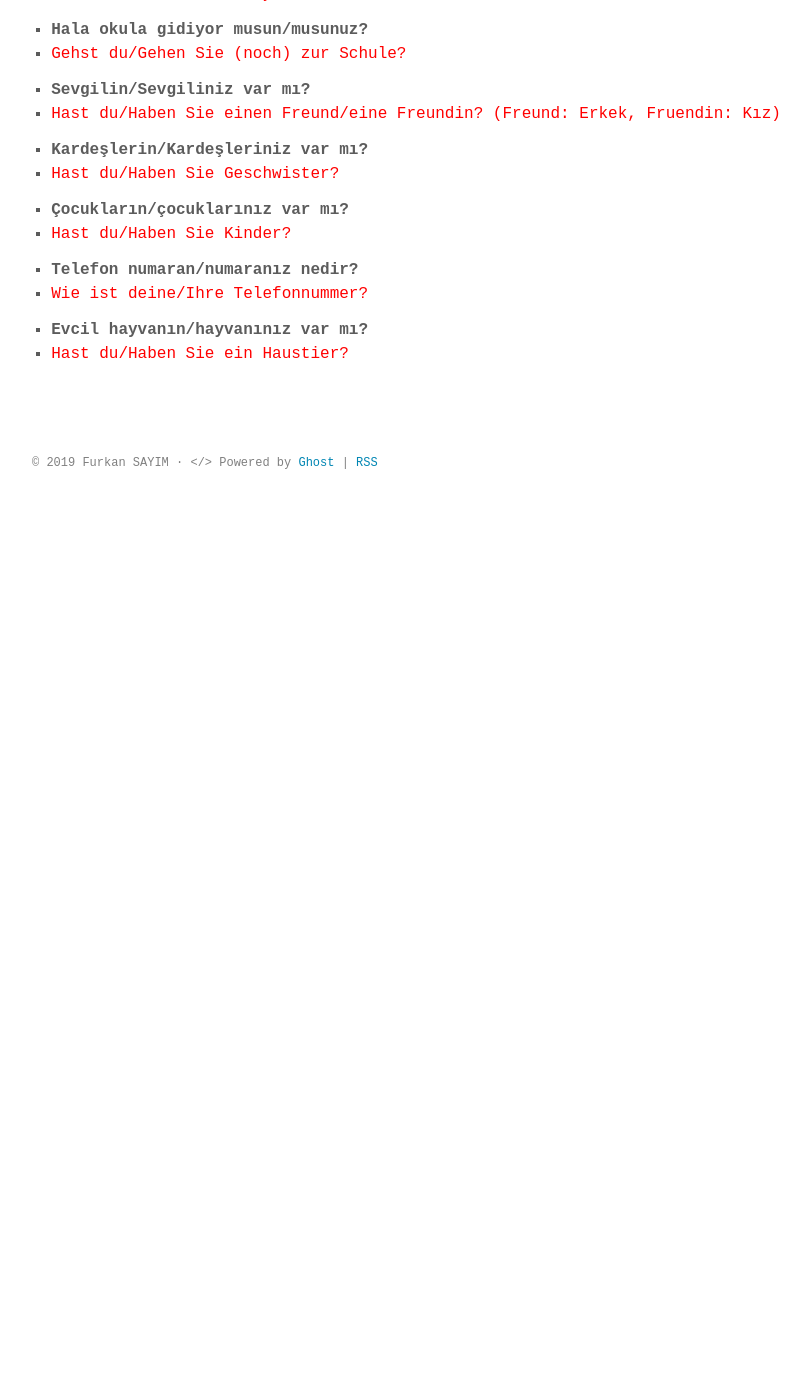
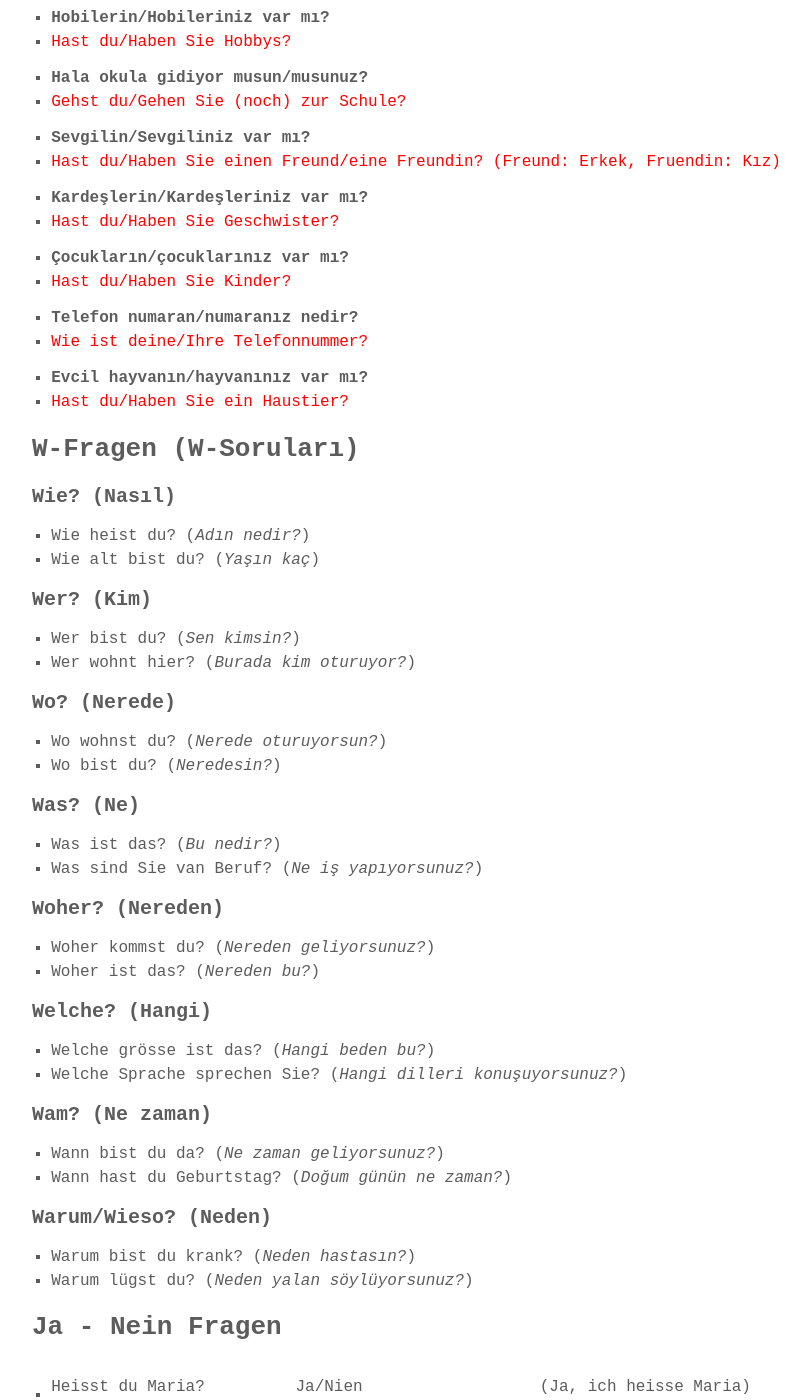
Before and after one commit to xShuden/furkansayim.github.io, a Jekyll site: the page built from almanca.md, in a window 1280 px wide and 1400 px high, scrolled down 11502 px. Shown: the whole window, without its empty margins (232-1042 px from the left). Built offline with Jekyll 4.4.1, drawn with Linux system fonts in a browser that asks for light colours; some web fonts are replaced; before the commit the page ends 12022 px from its top, so only the background shows below that; some of the changed text lies outside the part shown.

Commit message:
Germany Lang Update

```diff
--- a/_includes/nav.html
+++ b/_includes/nav.html
@@ -4,6 +4,7 @@
     <h1 class="logo"><a href="{{ '/' | prepend: site.baseurl | prepend: site.url }}">{{ site.title_left }}<span>{{ site.title_right }}</span></a></h1>
     <ul class="navbar">
       <li><a href="{{ '/hakkimda' | prepend: site.baseurl | prepend: site.url }}">Hakkımda</a></li>
+      <li><a href="{{ '/almanca' | prepend: site.baseurl | prepend: site.url }}">Almanca</a></li>
     </ul>
   </div>
 </nav>
--- a/almanca.md
+++ b/almanca.md
@@ -259,7 +259,9 @@ permalink: /almanca/
 
 - **Name**
 - <span style="color:red">İch *heiße* Niels.</span>
+- <span style="color:red">Benim *adım* Niels</span>
 - <span style="color:red">İch *bin* Niels.</span>
+- r:red">Ben Niels.</span>
 - <span style="color:red">*Mein* Name ist Niels Müller.</span>
 - <span style="color:red">Mein Vorname ist Niels.</span>
 - <span style="color:red">Mein Nachname/Mein Familienname ist Müller.</span>
@@ -348,3 +350,99 @@ permalink: /almanca/
 
 - **Evcil hayvanın/hayvanınız var mı?**
 - <span style="color:red">Hast du/Haben Sie ein Haustier?</span>
+
+## W-Fragen (W-Soruları)
+
+#### Wie? (Nasıl)
+
+- Wie heist du? (*Adın nedir?*)
+- Wie alt bist du? (*Yaşın kaç*)
+
+
+#### Wer? (Kim)
+
+- Wer bist du? (*Sen kimsin?*)
+- Wer wohnt hier? (*Burada kim oturuyor?*)
+
+
+#### Wo? (Nerede)
+
+- Wo wohnst du? (*Nerede oturuyorsun?*)
+- Wo bist du? (*Neredesin?*)
+
+
+#### Was? (Ne)
+
+- Was ist das? (*Bu nedir?*)
+- Was sind Sie van Beruf? (*Ne iş yapıyorsunuz?*)
+
+
+#### Woher? (Nereden)
+
+- Woher kommst du? (*Nereden geliyorsunuz?*)
+- Woher ist das? (*Nereden bu?*)
+
+
+#### Welche? (Hangi)
+
+- Welche grösse ist das? (*Hangi beden bu?*)
+- Welche Sprache sprechen Sie? (*Hangi dilleri konuşuyorsunuz?*)
+
+
+#### Wam? (Ne zaman)
+
+- Wann bist du da? (*Ne zaman geliyorsunuz?*)
+- Wann hast du Geburtstag? (*Doğum günün ne zaman?*)
+
+
+#### Warum/Wieso? (Neden)
+
+- Warum bist du krank? (*Neden hastasın?*)
+- Warum lügst du? (*Neden yalan söylüyorsunuz?*)
+
+
+## Ja - Nein Fragen
+
+- Heisst du Maria?          |       Ja/Nien     |       (Ja, ich heisse Maria)
+- Wohnst du in Bremen?      |       Ja/Nien     |       (Nein, ich wohne nicht in Bremen)
+- Bist du 26 Jahre alt?     |       Ja/Nien     |       (Ja, ich bin 26 Jahre alt)
+- Geht es dir gut?          |       Ja/Nien     |       (Ja, Danke mir geht es gut)
+- Bist de Student?          |       Ja/Nien     |       (Nien, ich studiere nicht)
+- Hast du Kinder?           |       Ja/Nien     |       (Ja, ich habe zwie Kinder)
+
+> ! Olumsuz yanıt verirken fiilden sonra **nicht** kullanılır.
+
+- Kommst du aus Bremen?     (*Bremen'den mi geiyorsunuz?*)
+> Nien, ich komme nicht aus Bremen.     (*Hayır, Bremen'den gelmiyorum.*)
+> Nien, ich komme aus Köln.     (*Hayır, Köln'den gelmiyorum.*)
+
+---
+
+> ! Olumsuz olan bir şey isim ise **kien** kullanılır.
+
+- İst das ein Buch?     (*Bu bir kitap mı?*)
+> Nien, das ist kein Buch       (*Hayır, bu bir kitap değil.*)
+
+
+## Personalpronomen
+
+|                    |  Singular (Tekil)                    |   Plural (Çoğul)                      |
+|    :---            |  :---                                |   :---                                |
+| 1. Person (Şahıs)  |  ich                                 |   wir                                 |
+| 2. Person (Şahıs)  |  du <br> Sie (Höflichkeitsform)      |   ihr <br> Sie (Höflichkeitsform)     |
+| 3. Person (Şahıs)  |  er (eril cinsiyet için) <br> sie (dişi cinsiyet için) <br> es (cansız ve nesneler için)        |    sie
+
+
+### Singular
+
+- 1.Person      -->     ich wasche. (Yıkıyorum)
+- 2.Person      -->     du gehst/Sie gehen. (Sen/Siz gidiyorsun/uz)
+- 3.Person      -->     er spielt. (maskulin) (O oynuyor)
+- 3.Person      -->     sie isst. (feminin) (O oynuyor)
+- 3.Person      -->     es flieght. (neutrol) (O oynuyor)
+
+### Plural
+
+- 1.Person      -->     wir feiern. (Biz eğleniyoruz.)
+- 2.Person      -->     ihr schreit/Sie warten. (Siz bağırıyorsunuz / Siz bekliyorsunuz)
+- 3.Person      -->     sie putzen  (Onlar temizliyor)
```
Also changed, not shown: Gemfile.lock.
